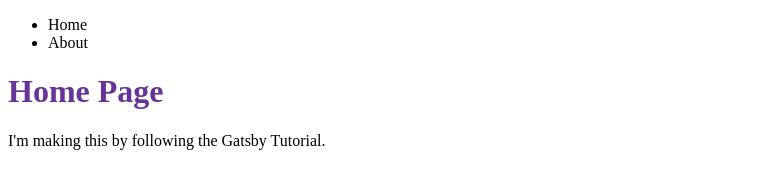
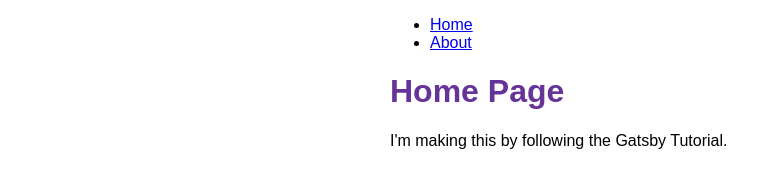
Before and after one commit to johannes112/my-second-gatsby-site, a Gatsby site: page / in a window 1280 px wide. Shown: the whole page, without its empty margins (0-781 px from the left). Built offline with nearby package versions, Linux system fonts and the light colour scheme; Gatsby itself is replaced by a stand-in of ours.

Commit message:
fix: insert container

```diff
--- a/src/components/layout.js
+++ b/src/components/layout.js
@@ -10,17 +10,19 @@
 
 const Layout = ({ pageTitle, children }) => {
   return (
-    <div>
+    <div className={container}>
       <title>{pageTitle}</title>
       <nav>
         <ul className={navLinks}>
           <li className={navLinkItem}>
-            <Link to="/" className={navLinkText}></Link>
-            Home
+            <Link to="/" className={navLinkText}>
+              Home
+            </Link>
           </li>
           <li className={navLinkItem}>
-            <Link to="/about" className={navLinkText}></Link>
-            About
+            <Link to="/about" className={navLinkText}>
+              About
+            </Link>
           </li>
         </ul>
       </nav>
```
